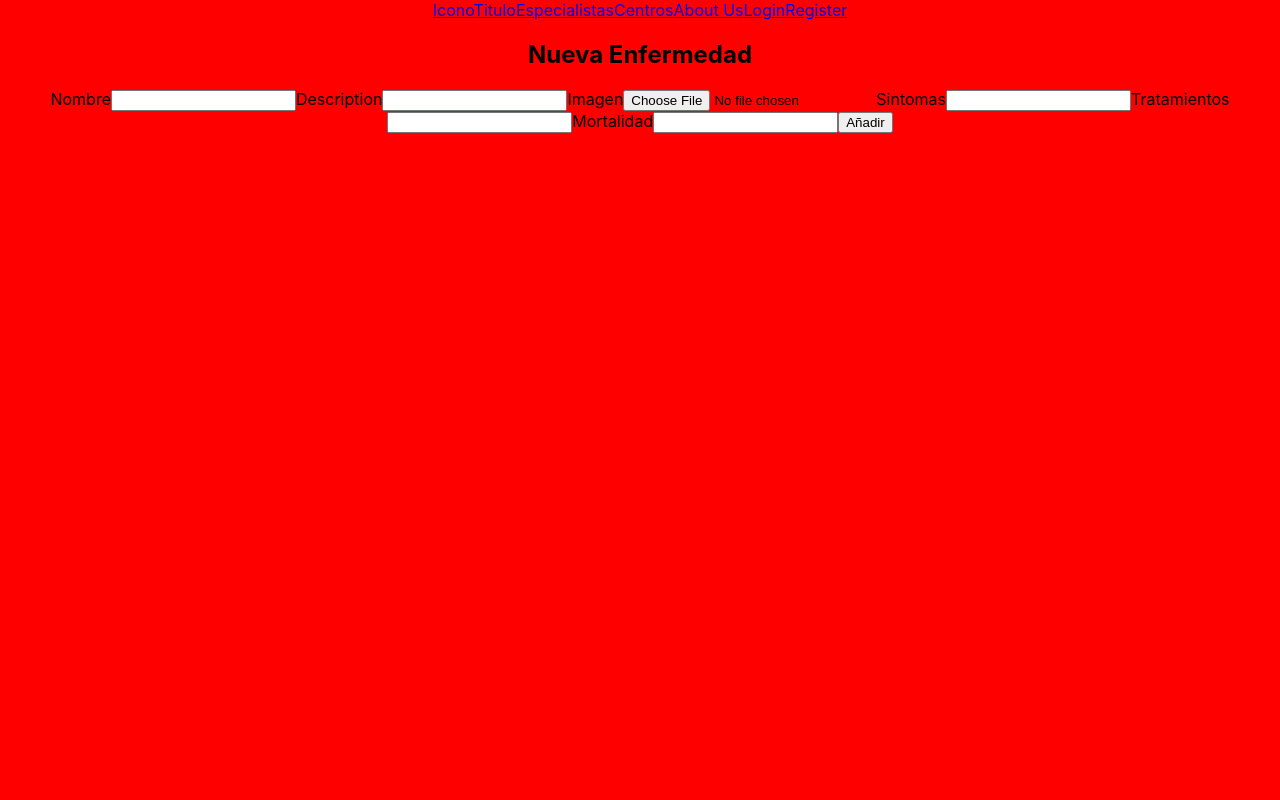
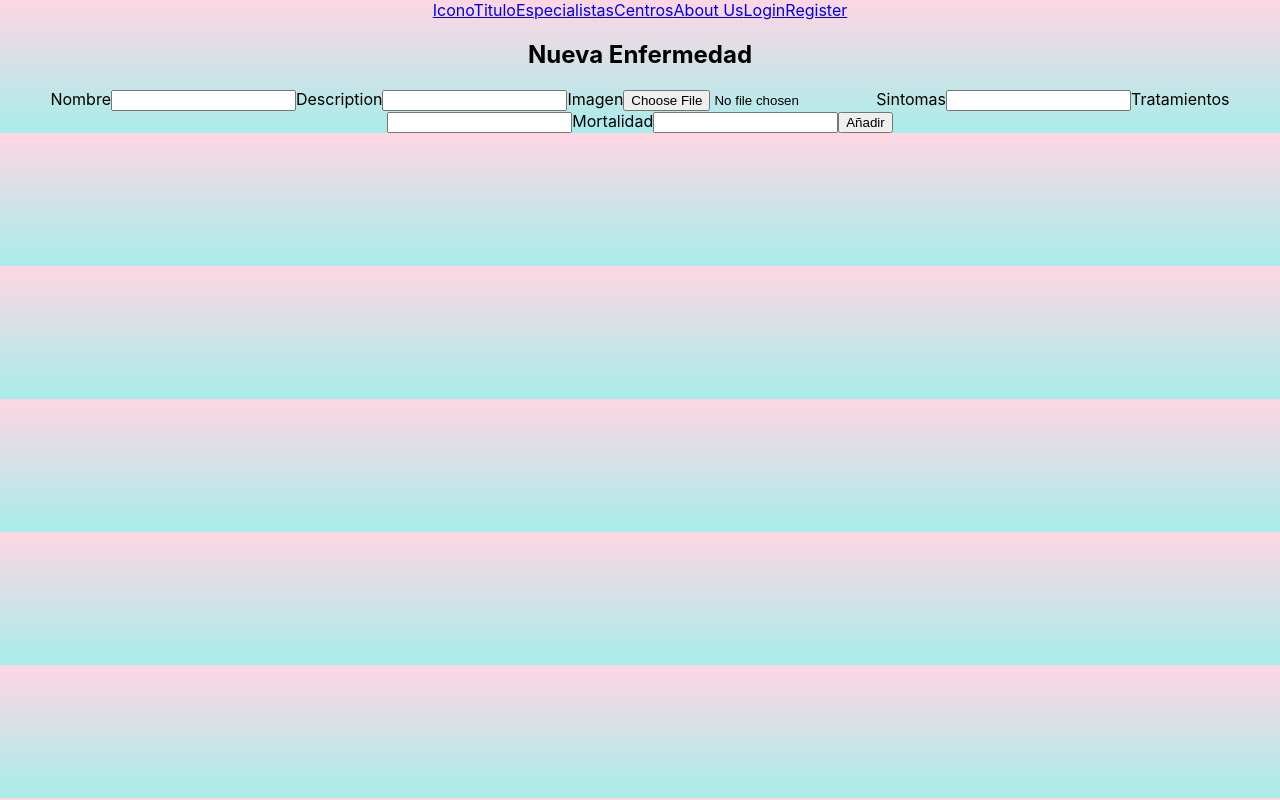
Before and after one commit to eduardmos/front-enfermedades-final, a React (Create React App) app: page /diseasesCreate in a window 1280 px wide. Built offline with nearby package versions, Linux system fonts and the light colour scheme.

Commit message:
FEAT change background color general

```diff
--- a/src/index.css
+++ b/src/index.css
@@ -5,7 +5,7 @@ body {
     sans-serif;
   -webkit-font-smoothing: antialiased;
   -moz-osx-font-smoothing: grayscale;
-  background-color: red;
+   background-image: linear-gradient(to top, #a8edea 0%, #fed6e3 100%);
 }
 
 code {
```
